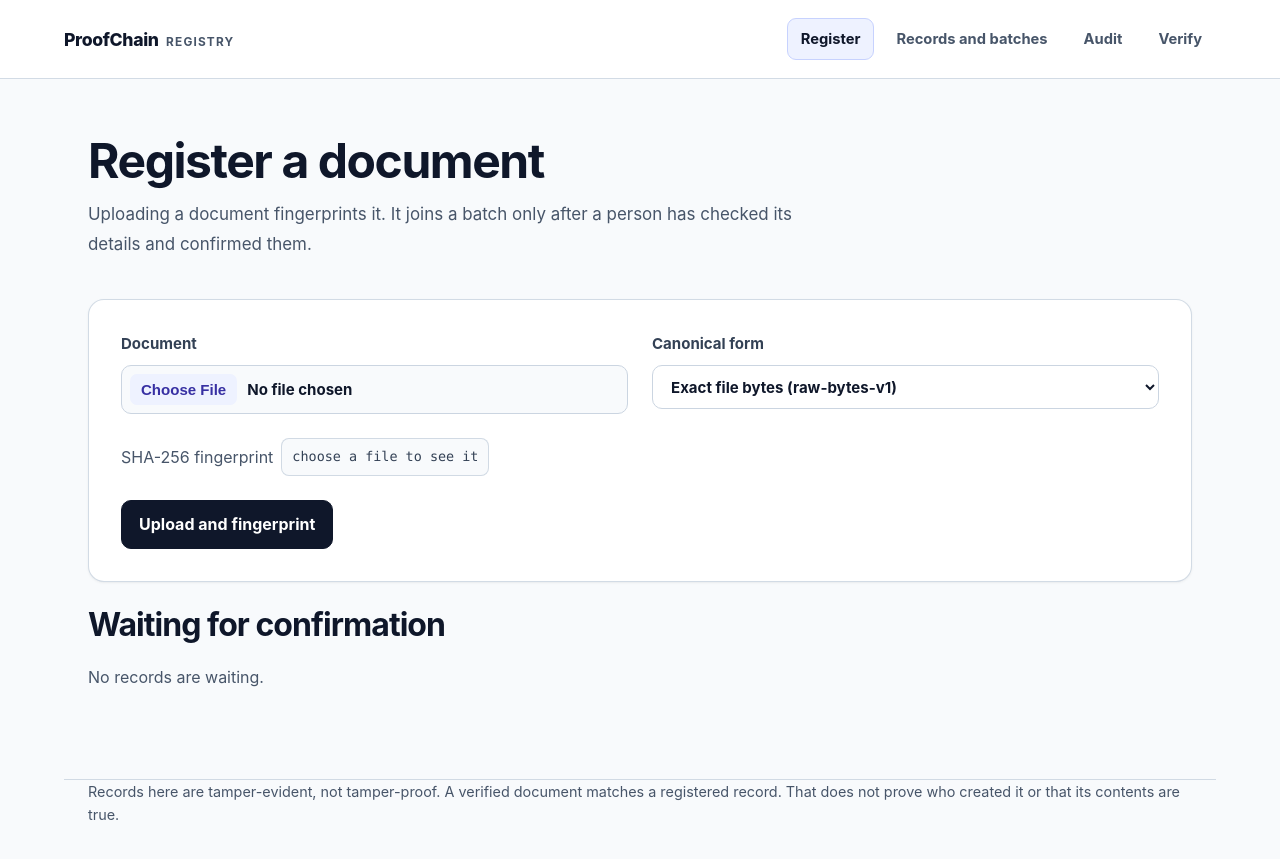
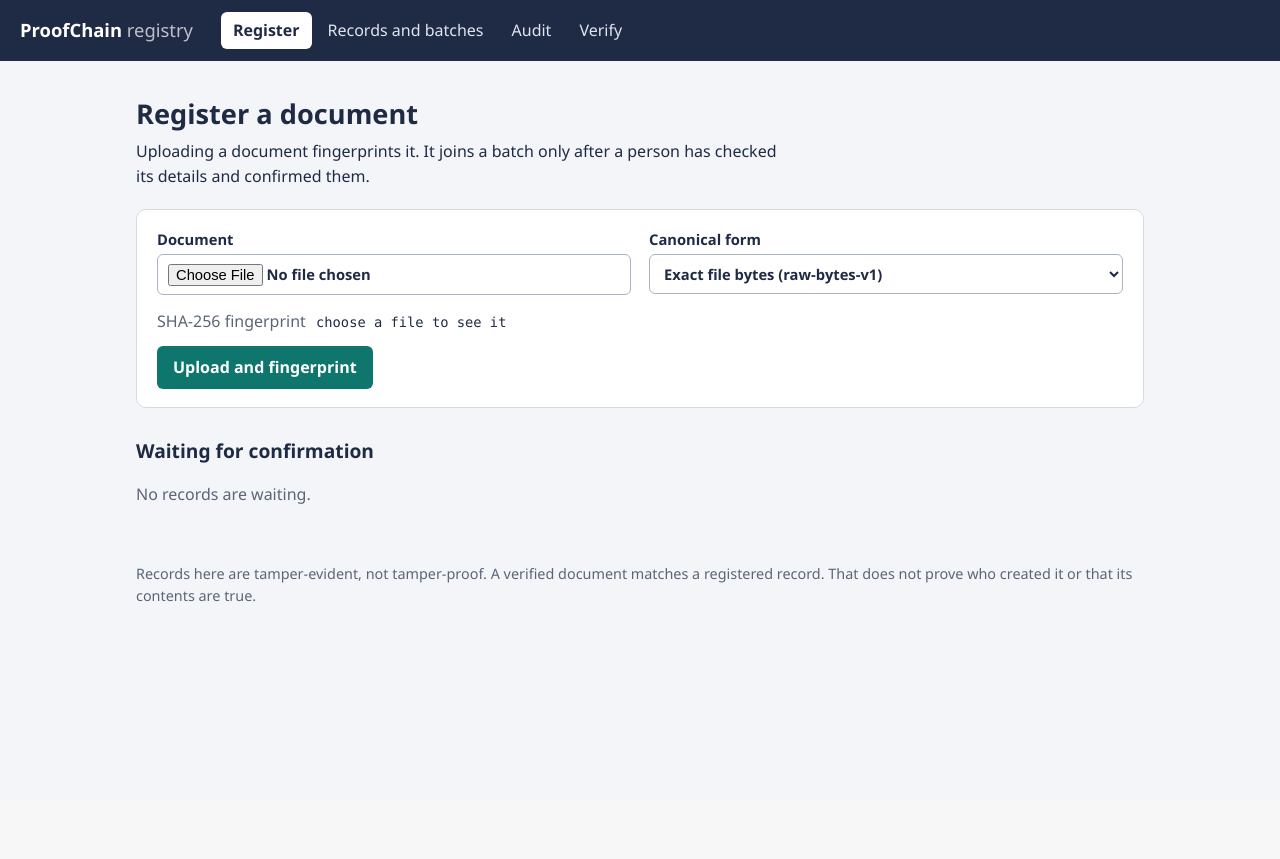
Before and after one commit to AeroSalu/ProofChain-Verifiable-Records-Tamper-Detection, a FastAPI app: page /register in a window 1280 px wide. After the commit the page ends 602 px from the top, so only its background shows below. Run offline with FastAPI, Linux system fonts and the light colour scheme; data that the repository does not hold is empty.

Commit message:
Revert accidental UI changes on dev
Co-authored-by: Copilot <223556219+Copilot@users.noreply.github.com>

```diff
--- a/proofchain/registry/static/style.css
+++ b/proofchain/registry/static/style.css
@@ -1,345 +1,80 @@
 :root {
-  --ink: #0f172a;
-  --ink-soft: #334155;
-  --muted: #475569;
-  --line: rgba(203, 213, 225, .86);
-  --page: #f8fafc;
+  --ink: #1f2a44;
+  --muted: #5b6577;
+  --line: #d5dbe5;
+  --page: #f3f5f8;
   --paper: #ffffff;
-  --accent: #4f46e5;
-  --accent-soft: #eef2ff;
-  --success: #047857;
-  --success-soft: #ecfdf5;
-  --danger: #b91c1c;
-  --danger-soft: #fef2f2;
-  --warning: #a16207;
-  --warning-soft: #fefce8;
-  --mono: "SFMono-Regular", Consolas, "Cascadia Mono", Menlo, monospace;
-  --card-shadow: 0 1px 3px 0 rgba(0, 0, 0, .05), 0 1px 2px -1px rgba(0, 0, 0, .05);
+  --teal: #0f766e;
+  --teal-soft: #e0f1ee;
+  --red: #b42318;
+  --red-soft: #fdecea;
+  --amber: #92400e;
+  --amber-soft: #fcebcf;
+  --mono: Consolas, "Cascadia Mono", Menlo, monospace;
 }
 
 * { box-sizing: border-box; }
-html { min-width: 320px; }
-body {
-  margin: 0;
-  color: var(--ink);
-  background: var(--page);
-  font: 16px/1.65 Inter, ui-sans-serif, system-ui, -apple-system, BlinkMacSystemFont, "Segoe UI", sans-serif;
-  -webkit-font-smoothing: antialiased;
-}
-
-a {
-  color: var(--accent);
-  transition: color .2s ease, background-color .2s ease, border-color .2s ease;
-}
-a:hover { color: #3730a3; }
-button, input, select { font: inherit; }
-button:focus-visible, input:focus-visible, select:focus-visible, a:focus-visible {
-  outline: 3px solid rgba(79, 70, 229, .3);
-  outline-offset: 3px;
-}
-
-.top {
-  display: flex;
-  flex-wrap: wrap;
-  gap: 16px 32px;
-  align-items: center;
-  justify-content: space-between;
-  padding: 18px max(24px, calc((100vw - 1152px) / 2));
-  background: rgba(255, 255, 255, .96);
-  border-bottom: 1px solid var(--line);
-}
-.brand {
-  color: var(--ink);
-  font-size: 1.1rem;
-  font-weight: 800;
-  letter-spacing: -.02em;
-  text-decoration: none;
-  white-space: nowrap;
-}
-.brand:hover { color: var(--ink); }
-.brand span {
-  margin-left: 4px;
-  color: var(--muted);
-  font-size: .74rem;
-  font-weight: 700;
-  letter-spacing: .1em;
-  text-transform: uppercase;
-}
-nav { display: flex; flex-wrap: wrap; gap: 8px; align-items: center; }
-nav a {
-  padding: 8px 13px;
-  color: var(--muted);
-  border: 1px solid transparent;
-  border-radius: 9px;
-  font-size: .92rem;
-  font-weight: 700;
-  text-decoration: none;
-}
-nav a:hover {
-  color: var(--ink);
-  background: #f8fafc;
-  border-color: var(--line);
-}
-nav a[aria-current] {
-  color: var(--ink);
-  background: var(--accent-soft);
-  border-color: #c7d2fe;
-}
-
-main {
-  max-width: 1152px;
-  min-height: calc(100vh - 150px);
-  margin: 0 auto;
-  padding: 56px 24px 72px;
-}
-footer {
-  max-width: 1152px;
-  margin: 0 auto;
-  padding: 0 24px 32px;
-  color: var(--muted);
-  border-top: 1px solid var(--line);
-  font-size: .9rem;
-}
-
-h1, h2, h3 { color: var(--ink); letter-spacing: -.03em; }
-h1 { margin: 0 0 12px; font-size: clamp(2.25rem, 5vw, 3rem); line-height: 1.1; }
-h2 { margin: 0 0 20px; font-size: clamp(1.6rem, 3vw, 2rem); line-height: 1.2; }
-h3 { margin: 0 0 10px; font-size: 1.25rem; line-height: 1.3; }
+body { margin: 0; font: 16px/1.55 "Segoe UI", system-ui, sans-serif; color: var(--ink); background: var(--page); }
+main { max-width: 1040px; margin: 0 auto; padding: 24px 16px 40px; }
+h1 { font-size: 1.7rem; margin: 8px 0 4px; }
+h2 { font-size: 1.2rem; margin: 28px 0 10px; }
+h3 { font-size: 1.05rem; margin: 0 0 6px; overflow-wrap: anywhere; }
 .card h2, .card h3 { margin-top: 0; }
-.lead {
-  max-width: 760px;
-  margin: 0 0 40px;
-  color: var(--muted);
-  font-size: 1.06rem;
-  line-height: 1.75;
-}
+a { color: var(--teal); }
+.lead { max-width: 70ch; margin: 0 0 20px; }
 .muted { color: var(--muted); }
 
-.card {
-  margin: 0 0 24px;
-  padding: 32px;
-  background: var(--paper);
-  border: 1px solid var(--line);
-  border-radius: 16px;
-  box-shadow: var(--card-shadow);
-}
-.split {
-  display: flex;
-  flex-wrap: wrap;
-  gap: 16px 24px;
-  align-items: center;
-  justify-content: space-between;
-}
-.fields {
-  display: grid;
-  grid-template-columns: repeat(auto-fit, minmax(240px, 1fr));
-  gap: 24px;
-  margin: 0 0 24px;
-}
-label {
-  display: block;
-  color: var(--ink-soft);
-  font-size: .94rem;
-  font-weight: 700;
-}
-label.narrow { max-width: 360px; margin: 0 0 24px; }
-input, select {
-  display: block;
-  width: 100%;
-  min-height: 44px;
-  margin-top: 8px;
-  padding: 10px 14px;
-  color: var(--ink);
-  background: var(--paper);
-  border: 1px solid #cbd5e1;
-  border-radius: 10px;
-  transition: border-color .2s ease, box-shadow .2s ease;
-}
-input:hover, select:hover { border-color: #94a3b8; }
-input:focus, select:focus {
-  border-color: var(--accent);
-  box-shadow: 0 0 0 4px rgba(79, 70, 229, .12);
-}
-input[type="file"] { padding: 8px; background: #f8fafc; }
-input[type="file"]::file-selector-button {
-  margin-right: 10px;
-  padding: 7px 11px;
-  color: #3730a3;
-  background: var(--accent-soft);
-  border: 0;
-  border-radius: 7px;
-  font-weight: 700;
-  cursor: pointer;
-}
+.top { display: flex; flex-wrap: wrap; gap: 8px 28px; align-items: center; padding: 12px 20px; background: var(--ink); }
+.brand { color: #fff; font-weight: 700; font-size: 1.15rem; text-decoration: none; }
+.brand span { font-weight: 400; opacity: .7; }
+nav { display: flex; flex-wrap: wrap; gap: 4px; }
+nav a { color: #dfe5ee; text-decoration: none; padding: 6px 12px; border-radius: 6px; }
+nav a:hover { background: rgba(255, 255, 255, .12); }
+nav a[aria-current] { background: #fff; color: var(--ink); font-weight: 600; }
+footer { max-width: 1040px; margin: 0 auto; padding: 0 16px 32px; color: var(--muted); font-size: .9rem; }
 
-button {
-  min-height: 44px;
-  padding: 10px 17px;
-  color: #ffffff;
-  background: #0f172a;
-  border: 1px solid #0f172a;
-  border-radius: 10px;
-  cursor: pointer;
-  font-weight: 750;
-  transition: background-color .2s ease, border-color .2s ease, transform .2s ease;
-}
-button:hover {
-  background: #1e293b;
-  border-color: #1e293b;
-  transform: translateY(-1px);
-}
-button:disabled {
-  color: #64748b;
-  background: #e2e8f0;
-  border-color: #e2e8f0;
-  cursor: not-allowed;
-  transform: none;
-}
-button.link {
-  display: inline;
-  min-height: 0;
-  padding: 0 3px;
-  color: var(--accent);
-  background: transparent;
-  border: 0;
-  border-radius: 4px;
-  font-size: inherit;
-  text-decoration: underline;
-}
-button.link:hover {
-  color: #3730a3;
-  background: transparent;
-  border-color: transparent;
-  transform: none;
-}
-.hint {
-  display: block;
-  margin-top: 8px;
-  color: var(--muted);
-  font-size: .88rem;
-  font-weight: 500;
-}
+.card { background: var(--paper); border: 1px solid var(--line); border-radius: 10px; padding: 18px 20px; margin: 0 0 16px; }
+.split { display: flex; flex-wrap: wrap; gap: 8px 16px; align-items: center; justify-content: space-between; }
+.fields { display: grid; grid-template-columns: repeat(auto-fit, minmax(220px, 1fr)); gap: 14px 18px; margin: 0 0 14px; }
+label { display: block; font-weight: 600; font-size: .92rem; }
+label.narrow { max-width: 320px; margin: 0 0 14px; }
+input, select { display: block; width: 100%; margin-top: 4px; padding: 8px 10px; font: inherit; color: inherit;
+  background: var(--paper); border: 1px solid #aab4c3; border-radius: 6px; }
+input:focus-visible, select:focus-visible, button:focus-visible, a:focus-visible { outline: 3px solid #5eb3aa; outline-offset: 2px; }
+button { font: inherit; font-weight: 600; color: #fff; background: var(--teal); border: 0; border-radius: 6px;
+  padding: 9px 16px; cursor: pointer; }
+button:hover { background: #0b5d57; }
+button:disabled { background: #aab4c3; cursor: not-allowed; }
+button.link { display: inline; padding: 0 2px; background: none; color: var(--teal); text-decoration: underline; }
+.hint { display: block; margin-top: 4px; font-weight: 400; color: var(--muted); }
 
-code, output {
-  font-family: var(--mono);
-  font-size: .84rem;
-  overflow-wrap: anywhere;
-}
-.hash-line {
-  display: flex;
-  flex-wrap: wrap;
-  gap: 8px;
-  align-items: center;
-  margin: 0 0 24px;
-  color: var(--muted);
-}
-.hash-line code, .hash-line output { color: var(--ink-soft); }
-.hash-line output {
-  padding: 7px 10px;
-  background: #f8fafc;
-  border: 1px solid var(--line);
-  border-radius: 8px;
-}
-.hashes {
-  display: grid;
-  grid-template-columns: max-content 1fr;
-  gap: 8px 14px;
-  margin-top: 10px;
-  padding: 16px;
-  color: var(--muted);
-  background: #f8fafc;
-  border: 1px solid var(--line);
-  border-radius: 10px;
-  font-size: .84rem;
-}
-.hashes code { color: var(--ink-soft); }
-.facts {
-  display: grid;
-  grid-template-columns: max-content 1fr;
-  gap: 10px 20px;
-  margin: 0 0 24px;
-  padding: 18px;
-  background: #f8fafc;
-  border: 1px solid var(--line);
-  border-radius: 12px;
-}
-.facts dt { color: var(--muted); font-size: .88rem; font-weight: 700; }
-.facts dd { margin: 0; color: var(--ink-soft); overflow-wrap: anywhere; }
+code, output { font-family: var(--mono); font-size: .86rem; overflow-wrap: anywhere; }
+.hash-line { margin: 0 0 12px; color: var(--muted); }
+.hash-line code, .hash-line output { color: var(--ink); margin-left: 6px; }
+.hashes { display: grid; grid-template-columns: max-content 1fr; gap: 2px 12px; margin-top: 6px; padding: 8px 10px;
+  background: var(--page); border-radius: 6px; font-size: .86rem; color: var(--muted); }
+.hashes code { color: var(--ink); }
+.facts { display: grid; grid-template-columns: max-content 1fr; gap: 4px 16px; margin: 10px 0 14px; }
+.facts dt { color: var(--muted); }
+.facts dd { margin: 0; }
 
 .scroll { overflow-x: auto; }
-table { width: 100%; min-width: 720px; border-collapse: collapse; font-size: .94rem; }
-th, td {
-  padding: 15px 14px;
-  text-align: left;
-  vertical-align: top;
-  border-bottom: 1px solid var(--line);
-}
-th {
-  color: var(--muted);
-  background: #f8fafc;
-  font-size: .77rem;
-  font-weight: 800;
-  letter-spacing: .08em;
-  text-transform: uppercase;
-  white-space: nowrap;
-}
-td { color: var(--ink-soft); }
-tbody tr:hover { background: #fafbff; }
+table { width: 100%; border-collapse: collapse; font-size: .93rem; }
+th, td { text-align: left; vertical-align: top; padding: 8px 10px; border-bottom: 1px solid var(--line); }
+th { color: var(--muted); font-weight: 600; white-space: nowrap; }
 tr:last-child td { border-bottom: 0; }
 td:first-child, .nowrap { white-space: nowrap; }
 
-.tag {
-  display: inline-block;
-  padding: 3px 10px;
-  color: var(--muted);
-  background: #f1f5f9;
-  border: 1px solid #cbd5e1;
-  border-radius: 999px;
-  font: 700 .74rem/1.5 Inter, ui-sans-serif, system-ui, sans-serif;
-  letter-spacing: .03em;
-  vertical-align: middle;
-  white-space: nowrap;
-}
-.tag.ok, .tag.pass, .tag.sealed {
-  color: #047857;
-  background: var(--success-soft);
-  border-color: #a7f3d0;
-}
-.tag.problem, .tag.fail {
-  color: var(--danger);
-  background: var(--danger-soft);
-  border-color: #fecaca;
-  font-family: var(--mono);
-}
-.tag.unchecked, .tag.skipped, .tag.open {
-  color: var(--warning);
-  background: var(--warning-soft);
-  border-color: #fde68a;
-}
+.tag { display: inline-block; padding: 1px 9px; border-radius: 999px; font: 600 .78rem/1.6 "Segoe UI", system-ui, sans-serif;
+  background: var(--page); color: var(--muted); border: 1px solid var(--line); vertical-align: middle; white-space: nowrap; }
+.tag.ok, .tag.pass, .tag.sealed { background: var(--teal-soft); color: var(--teal); border-color: transparent; }
+.tag.problem, .tag.fail { background: var(--red-soft); color: var(--red); border-color: transparent; font-family: var(--mono); }
+.tag.unchecked, .tag.skipped, .tag.open { background: var(--amber-soft); color: var(--amber); border-color: transparent; }
 
-.banner {
-  margin: 0 0 24px;
-  padding: 16px 20px;
-  border: 1px solid;
-  border-radius: 12px;
-}
-.banner.good { color: #047857; background: var(--success-soft); border-color: #a7f3d0; }
-.banner.bad { color: var(--danger); background: var(--danger-soft); border-color: #fecaca; }
-.checks { margin: 0; padding-left: 26px; }
-.checks li { padding: 18px 0 18px 8px; border-bottom: 1px solid var(--line); }
-.checks li:first-child { padding-top: 0; }
-.checks li:last-child { padding-bottom: 0; border-bottom: 0; }
-.checks p { margin: 8px 0 0; color: var(--muted); }
-ul { color: var(--muted); }
-
-@media (max-width: 720px) {
-  .top { align-items: flex-start; flex-direction: column; padding: 16px 24px; }
-  nav { width: 100%; overflow-x: auto; flex-wrap: nowrap; padding-bottom: 2px; }
-  nav a { flex: 0 0 auto; }
-  main { padding: 40px 24px 56px; }
-  footer { padding: 0 24px 28px; }
-  .card { padding: 24px; }
-  .lead { margin-bottom: 32px; font-size: 1rem; }
-  h1 { font-size: 2.25rem; }
-  .split { align-items: flex-start; }
-}
+.banner { padding: 12px 16px; border-radius: 8px; margin: 0 0 18px; border-left: 5px solid; }
+.banner.good { background: var(--teal-soft); border-color: var(--teal); }
+.banner.bad { background: var(--red-soft); border-color: var(--red); }
+.checks { margin: 0; padding-left: 22px; }
+.checks li { padding: 10px 0; border-bottom: 1px solid var(--line); }
+.checks li:last-child { border-bottom: 0; }
+.checks p { margin: 4px 0 0; }
```
